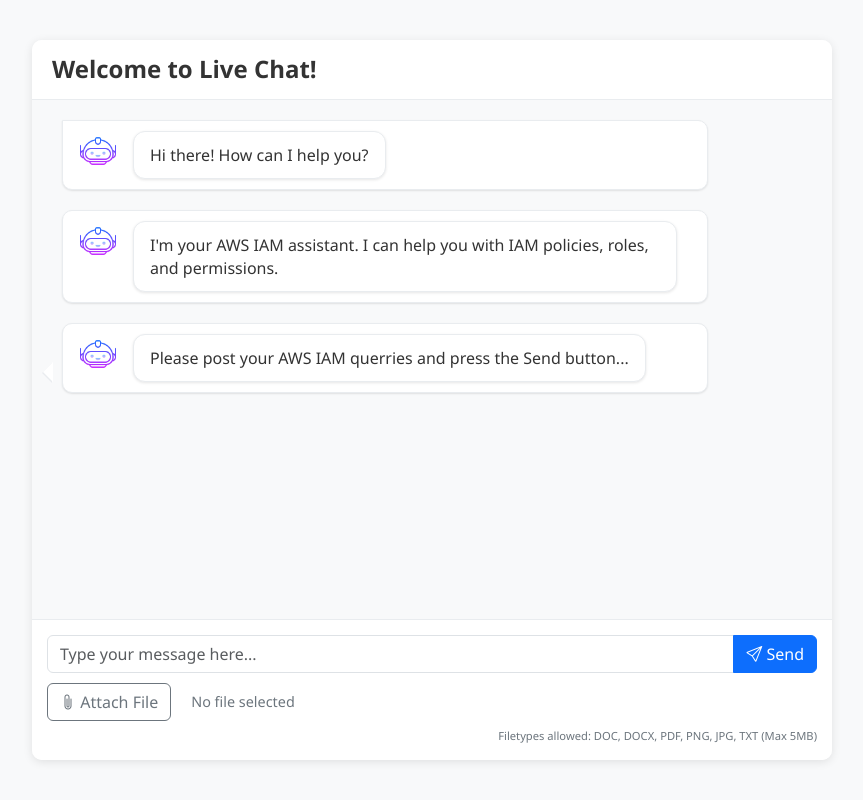
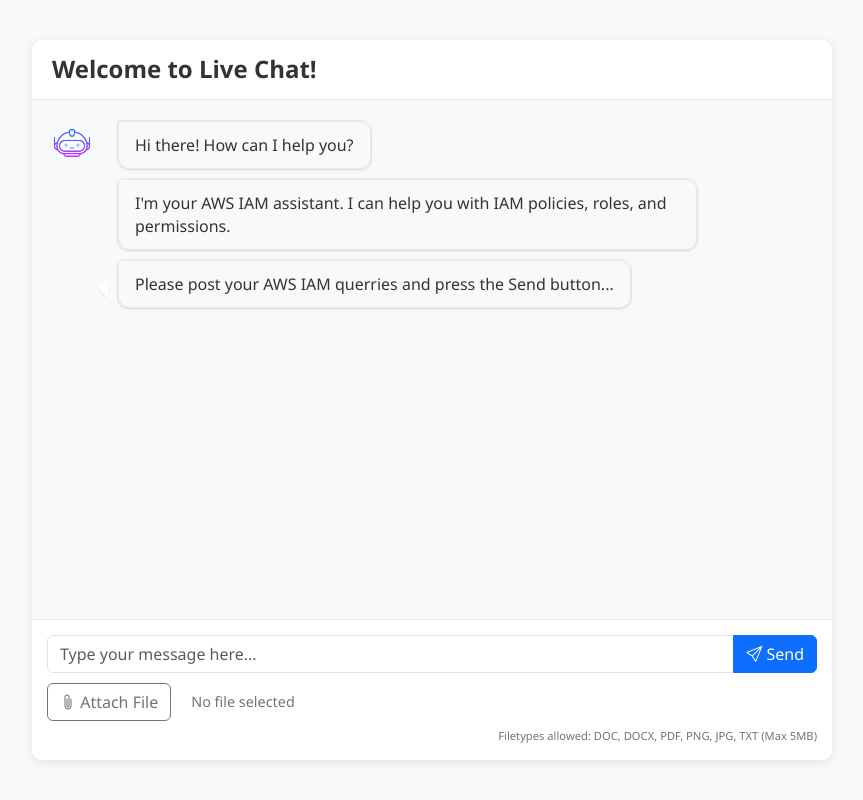
Before and after one commit to sanjibbehera/hackathon-newideas-project, a FastAPI app: page / in a window 1280 px wide. Shown: the whole page, without its empty margins (208-1071 px from the left). Run offline with FastAPI, Linux system fonts and the light colour scheme.

Commit message:
latest update 05.05.25 11:45

```diff
--- a/app/main.py
+++ b/app/main.py
@@ -27,7 +27,10 @@ async def read_root(request: Request):
 async def chat_endpoint(request: Request, message: str):
     # Process user message and get bot response
     bot_response = process_message(message)
-    return {"response": bot_response}
+    return {
+        "response": bot_response,
+        "timestamp": datetime.now().isoformat()
+    }
 
 @app.post("/api/upload")
 async def upload_file(file: UploadFile = File(...)):
--- a/static/css/styles.css
+++ b/static/css/styles.css
@@ -40,31 +40,122 @@ body {
     background-color: #f8f9fa;
 }
 
+/* Base Message Styles */
+.message-group {
+    display: flex;
+    margin-bottom: 15px;
+    max-width: 85%;
+    position: relative;
+}
+
+/* Ensure consistent avatar positioning */
+.message-group .avatar {
+    margin-top: 3px;
+    flex-shrink: 0;
+}
+
 /* Avatar styling */
 .avatar {
     width: 40px;
     height: 40px;
-    border-radius: 50%;
-    object-fit: cover;
-    /* align-self: flex-end;
-    margin-bottom: 10px; */
+    /* object-fit: cover; */
     margin-right: 15px; /* Increased space between avatar and text */
+    margin-top: 3px; /* Matches initial messages */
     flex-shrink: 0; /* Prevent avatar from shrinking */
 }
 
+/* Ensure dynamic messages get bubble styling */
+.message-group.dynamic-message .message-content {
+    background-color: white;
+    padding: 12px 16px;
+    border-radius: 12px;
+    box-shadow: 0 1px 3px rgba(0, 0, 0, 0.1);
+    border: 1px solid #e9ecef;
+    word-wrap: break-word;
+}
+
+/* Bubble styling for dynamic messages */
+.dynamic-message .message-content {
+    background-color: white;
+    padding: 12px 16px;
+    border-radius: 12px;
+    box-shadow: 0 1px 3px rgba(0, 0, 0, 0.1);
+    border: 1px solid #e9ecef;
+    word-wrap: break-word;
+}
+
+/* Bot message bubble */
+.message-group.dynamic-message.bot-message-group .message-content {
+    background-color: #f8f9fa;
+    border-top-left-radius: 4px;
+}
+
+/* Bot message bubble */
+.dynamic-message.bot-message-group .message-content {
+    background-color: #f8f9fa;
+    border-top-left-radius: 4px;
+}
+
+/* User message bubble */
+.dynamic-message.user-message-group .message-content {
+    background-color: #007bff;
+    color: white;
+    border-top-right-radius: 4px;
+}
+
+/* User message bubble */
+.message-group.dynamic-message.user-message-group .message-content {
+    background-color: #007bff;
+    color: white;
+    border-top-right-radius: 4px;
+}
+
 .message {
+    /* display: flex; */
+    margin-bottom: 0 !important;
+    padding: 0 !important;
+    background: transparent !important;
+    box-shadow: none !important;
+}
+
+/* Message Containers */
+.messages-container {
     display: flex;
-    margin-bottom: 20px;
-    max-width: 85%;
-    align-items: flex-start; /* Align items to the top */
+    flex-direction: column;
+    gap: 8px;
+    flex-grow: 1;
+}
+
+/* Bot Specific Styles */
+.bot-message-group {
+    align-self: flex-start;
 }
 
 .bot-message {
     align-self: flex-start;
 }
 
+.bot-message .message-content {
+    background-color: #f8f9fa;
+    border-top-left-radius: 4px;
+}
+
+/* User Specific Styles */
+.user-message-group {
+    align-self: flex-end;
+    flex-direction: row-reverse;
+}
+
+.user-message-group .avatar {
+    margin-left: 15px;
+    margin-right: 0;
+}
+
+.user-message-group .messages-container {
+    order: 1; /* Ensures text appears first */
+}
+
 .user-message {
-    align-self: flex-end;
     flex-direction: row-reverse;
 }
 
@@ -73,14 +164,47 @@ body {
     margin-left: 15px;
 }
 
+.user-message .message-content {
+    background-color: #007bff;
+    color: white;
+    margin-left: 0;
+    margin-right: 10px;
+    border-top-right-radius: 4px;
+    border-top-left-radius: 12px;
+}
+
 .message-content {
     background-color: white;
     padding: 12px 16px;
     border-radius: 12px;
     box-shadow: 0 1px 3px rgba(0, 0, 0, 0.1);
     border: 1px solid #e9ecef;
-    max-width: calc(100% - 70px);
     word-wrap: break-word;
+    position: relative;
+}
+
+/* Timestamp styling */
+.message-time {
+    font-size: 0.75rem;
+    color: #6c757d;
+    margin-top: 4px;
+    text-align: right;
+}
+
+/* Animation */
+@keyframes messageAppear {
+    from {
+        opacity: 0;
+        transform: translateY(10px);
+    }
+    to {
+        opacity: 1;
+        transform: translateY(0);
+    }
+}
+
+.dynamic-message {
+    animation: messageAppear 0.3s ease-out;
 }
 
 /* File upload section adjustments */
@@ -143,17 +267,6 @@ body {
     color: #6c757d;
 }
 
-/* Initial message group styling */
-.initial-message-group {
-    /* display: flex; */
-    margin-bottom: 25px;
-    /* max-width: 85%; */
-}
-
-.initial-message-group .avatar {
-    margin-top: 5px; /* Better alignment with first message */
-}
-
 .message-group-content {
     display: flex;
     flex-direction: column;
--- a/templates/index.html
+++ b/templates/index.html
@@ -16,22 +16,24 @@
 
         <div class="chat-messages" id="messageContainer">
             <!-- Initial bot messages -->
+            <div class="message-group bot-message-group">
+                <img src="/static/images/bot.png" class="avatar" alt="Bot Avatar">
+                <div class="messages-container">
                     <div class="message bot-message">
-                <img src="/static/images/bot.png" class="avatar" alt="Bot Avatar">
                         <div class="message-content">
                             <div class="message-text">Hi there! How can I help you?</div>
                         </div>
                     </div>
                     <div class="message bot-message">
-                <img src="/static/images/bot.png" class="avatar" alt="Bot Avatar">
                         <div class="message-content">
                             <div class="message-text">I'm your AWS IAM assistant. I can help you with IAM policies, roles, and permissions.</div>
                         </div>
                     </div>
                     <div class="message bot-message">
-                <img src="/static/images/bot.png" class="avatar" alt="Bot Avatar">
                         <div class="message-content">
                             <div class="message-text">Please post your AWS IAM querries and press the Send button...</div>
+                        </div>
+                    </div>
                 </div>
             </div>
         </div>
```
Also changed, not shown: static/js/chat.js (+45 -25 lines). Lines whose indentation alone changed are shown as unchanged.
